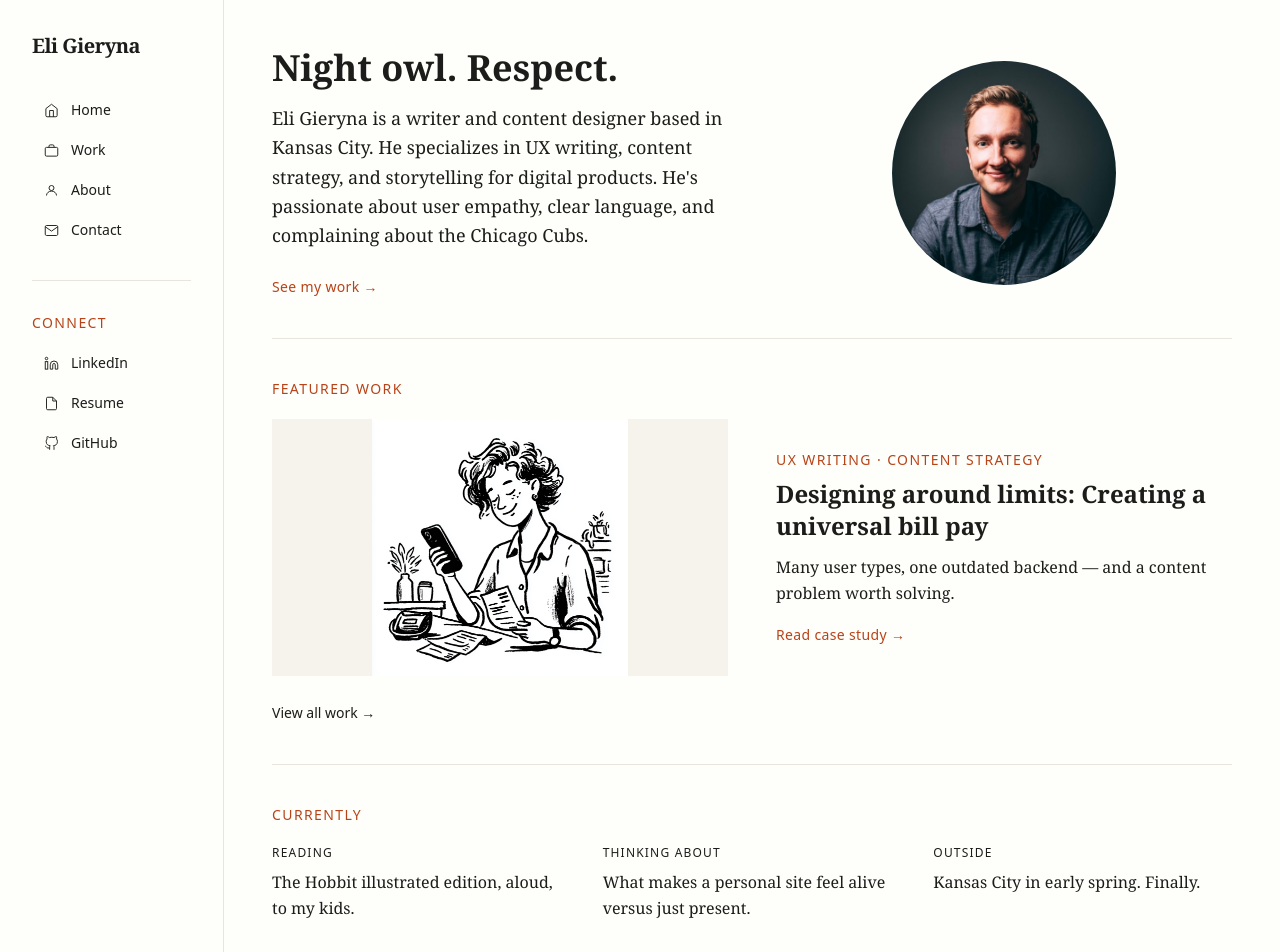
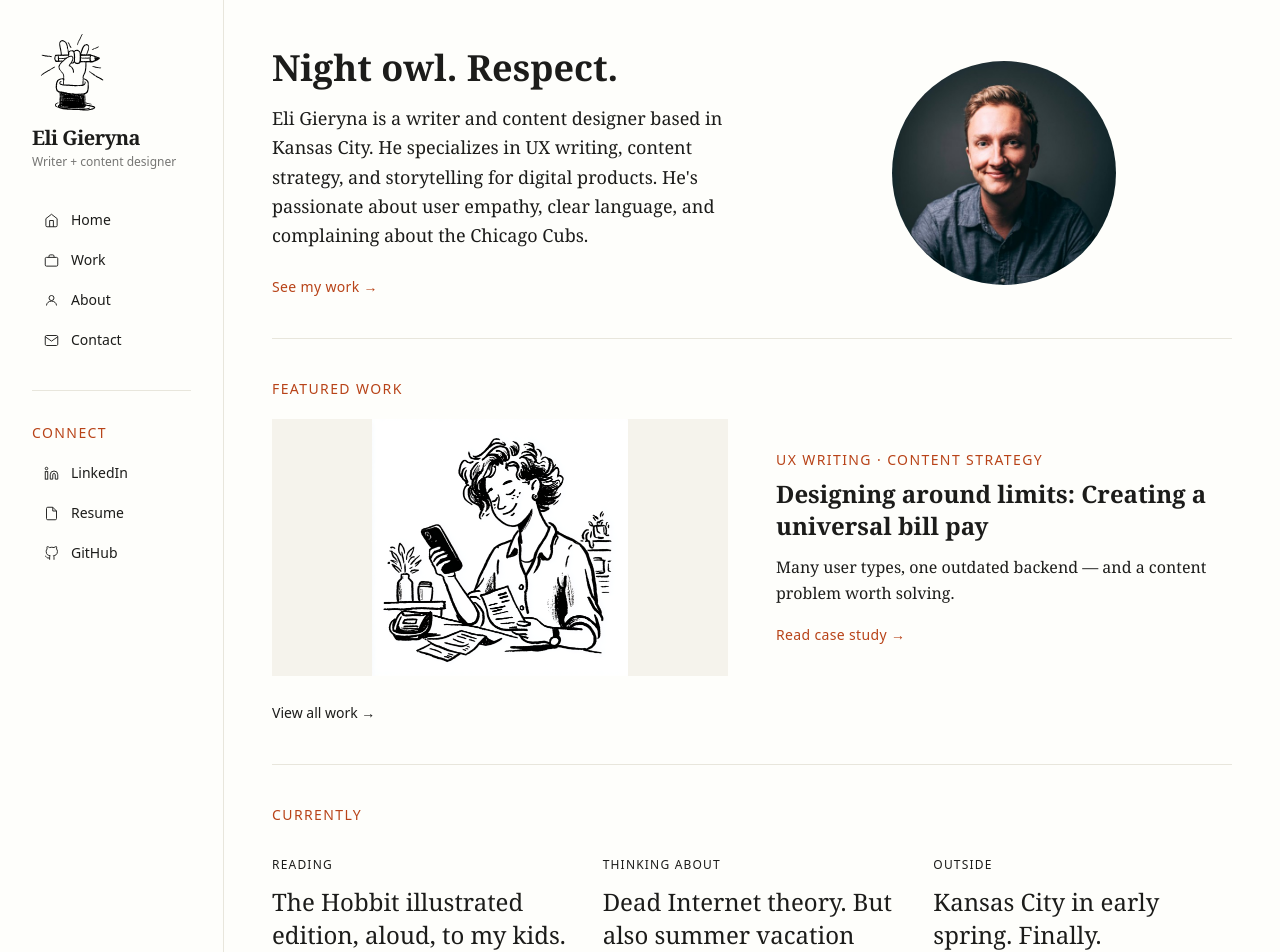
Before and after one commit to gieryna/eliwrites, a Next.js app: page / in a window 1280 px wide. Shown: the top 952 px of the page. Built offline with nearby package versions, Linux system fonts and the light colour scheme.

Commit message:
Add logo mark with rock animation, sidebar subtitle, Currently section, Featured Work

```diff
--- a/src/app/globals.css
+++ b/src/app/globals.css
@@ -20,3 +20,36 @@ body {
   color: var(--foreground);
   font-family: Georgia, serif;
 }
+
+.hand-underline {
+  position: relative;
+  text-decoration: none;
+}
+
+.hand-underline::after {
+  content: '';
+  position: absolute;
+  left: 0;
+  bottom: -2px;
+  width: 100%;
+  height: 2px;
+  background-color: #B84318;
+  transform: scaleX(0) skewX(-8deg);
+  transform-origin: left center;
+  transition: transform 0.3s cubic-bezier(0.25, 0.46, 0.45, 0.94);
+}
+
+.hand-underline:hover::after {
+  transform: scaleX(1) skewX(-8deg);
+}
+
+@keyframes rock {
+  0%   { transform: rotate(0deg); }
+  25%  { transform: rotate(-8deg); }
+  75%  { transform: rotate(8deg); }
+  100% { transform: rotate(0deg); }
+}
+
+.logo-rock:hover {
+  animation: rock 0.5s ease-in-out;
+}
--- a/src/app/layout.tsx
+++ b/src/app/layout.tsx
@@ -29,9 +29,21 @@ export default function RootLayout({
      <body className={`${baskerville.variable} ${dmSans.variable} antialiased`}>
         <div className="flex min-h-screen">
         <aside className="w-56 shrink-0 p-8 flex flex-col gap-8 border-r border-[#E8E6DC]">
-  <Link href="/" className="font-serif text-xl font-bold tracking-tight text-[#1C1C1A]">
-    Eli Gieryna
-  </Link>
+        <div className="flex flex-col gap-3">
+  <img
+    src="/images/site/logo-mark.svg"
+    alt="Eli Gieryna"
+    className="w-20 h-20 logo-rock"
+  />
+  <div>
+    <Link href="/" className="font-serif text-xl font-bold tracking-tight text-[#1C1C1A]">
+      Eli Gieryna
+    </Link>
+    <p className="font-sans text-xs text-[#1C1C1A] opacity-60 mt-0.5">
+      Writer + content designer
+    </p>
+  </div>
+</div>
 
   <nav className="flex flex-col gap-1 text-sm font-sans text-[#1C1C1A]">
     <Link href="/" className="flex items-center gap-3 px-3 py-2 rounded hover:bg-[#F5F3EC] hover:text-[#B84318] transition-colors">
--- a/src/app/page.tsx
+++ b/src/app/page.tsx
@@ -70,38 +70,38 @@ export default function Home() {
       {/* Divider */}
       <div className="border-t border-[#E8E6DC] mb-10" />
 
-      {/* Currently */}
-      <div className="mb-2">
-        <p className="font-sans text-sm font-medium uppercase tracking-widest text-[#B84318] mb-5">
+{/* Currently */}
+<div className="mb-2">
+        <p className="font-sans text-sm font-medium uppercase tracking-widest text-[#B84318] mb-8">
           Currently
         </p>
         <div className="grid grid-cols-3 gap-8">
           <div>
-            <p className="font-sans text-xs uppercase tracking-widest text-[#1C1C1A] mb-2">
+            <p className="font-sans text-xs uppercase tracking-widest text-[#1C1C1A] mb-3">
               Reading
             </p>
-            <p className="font-serif text-base text-[#1C1C1A] leading-relaxed">
+            <p className="font-serif text-2xl text-[#1C1C1A] leading-snug">
               The Hobbit illustrated edition, aloud, to my kids.
             </p>
           </div>
           <div>
-            <p className="font-sans text-xs uppercase tracking-widest text-[#1C1C1A] mb-2">
+            <p className="font-sans text-xs uppercase tracking-widest text-[#1C1C1A] mb-3">
               Thinking about
             </p>
-            <p className="font-serif text-base text-[#1C1C1A] leading-relaxed">
-              What makes a personal site feel alive versus just present.
+            <p className="font-serif text-2xl text-[#1C1C1A] leading-snug">
+              Dead Internet theory. But also summer vacation spots..
             </p>
           </div>
           <div>
-            <p className="font-sans text-xs uppercase tracking-widest text-[#1C1C1A] mb-2">
+            <p className="font-sans text-xs uppercase tracking-widest text-[#1C1C1A] mb-3">
               Outside
             </p>
-            <p className="font-serif text-base text-[#1C1C1A] leading-relaxed">
+            <p className="font-serif text-2xl text-[#1C1C1A] leading-snug">
               Kansas City in early spring. Finally.
             </p>
           </div>
         </div>
-        <div className="mt-6">
+        <div className="mt-8">
           <Link href="/currently" className="font-sans text-sm text-[#1C1C1A] hover:text-[#B84318] transition-colors">
             More of what I'm up to →
           </Link>
```
Also changed, not shown: public/images/site/logo-mark.svg (added).
